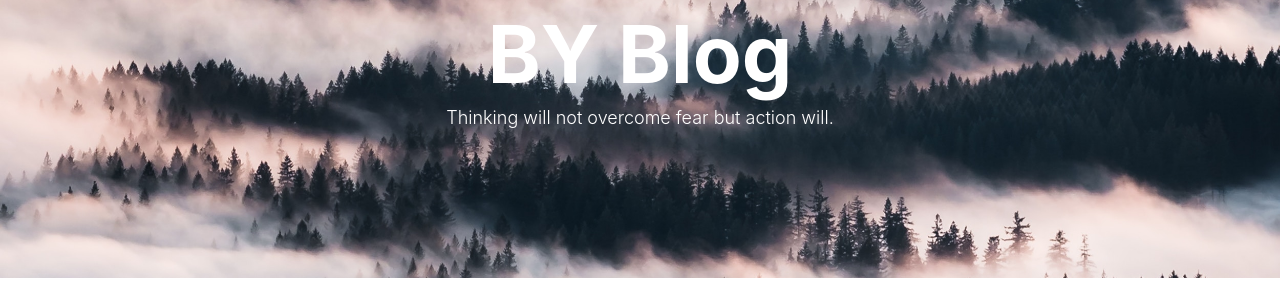
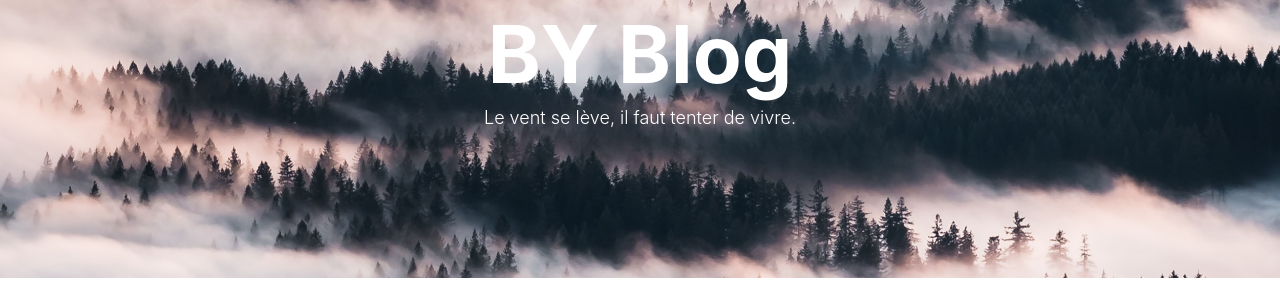
Before and after one commit to StuartCHAN/StuartCHEN.github.io, a Jekyll site: the page built from index.html, in a window 1280 px wide and 900 px high. Shown: the part 140-440 px from the top of the window. Built offline with Jekyll 4.4.1, drawn with Linux system fonts in a browser that asks for light colours; nearby versions of some CDN libraries; the list of posts is cut into pages by our own code; comment, search, counter and statistics services are not loaded.

Commit message:
update the description quote

```diff
--- a/index.html
+++ b/index.html
@@ -1,6 +1,6 @@
 ---
 layout: page
-description: "Thinking will not overcome fear but action will."
+description: " Le vent se lève, il faut tenter de vivre. "
 ---
 
 {% for post in paginator.posts %}
```
